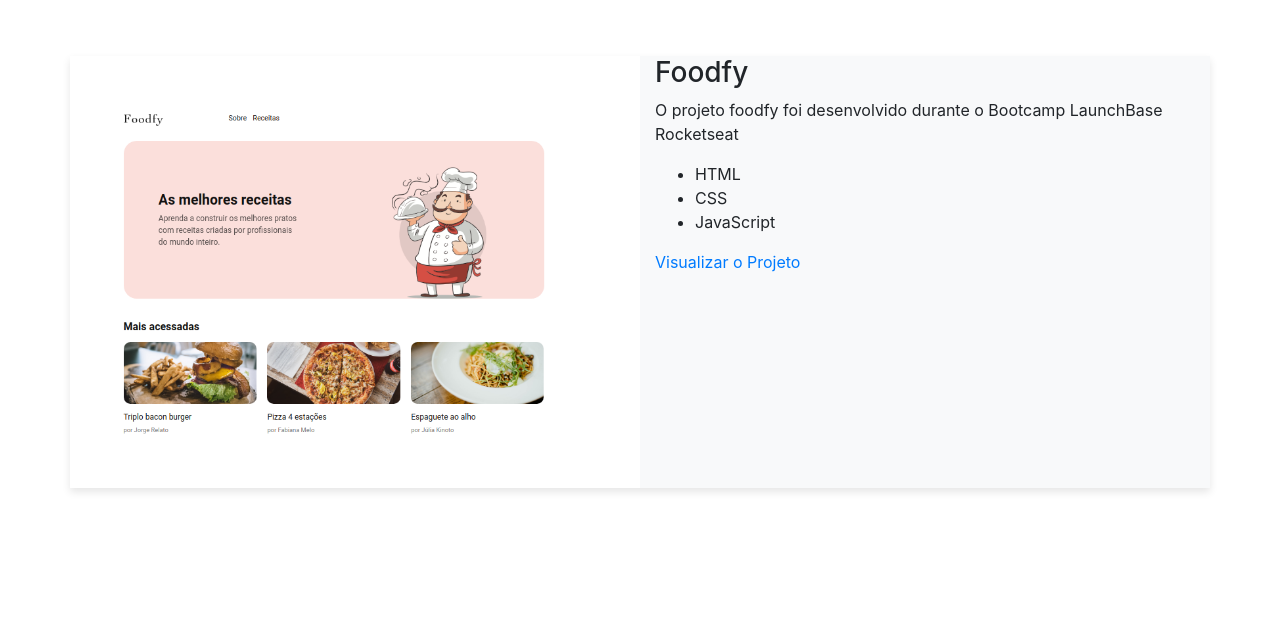
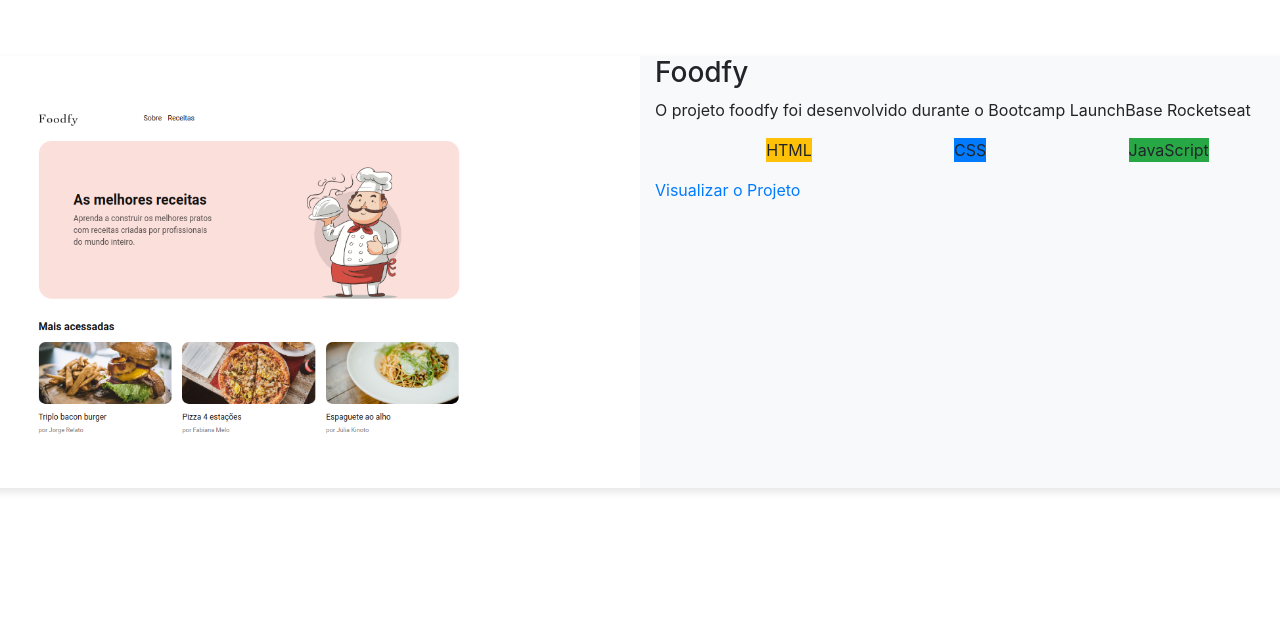
Before and after one commit to jonyreis/jonyreis.github.io, a website: page index.html in a window 1280 px wide. Shown: the part 1696-2340 px from the top of the page. Drawn offline with Linux system fonts and the light colour scheme; files whose address does not match are found by name.

Commit message:
Add bg at tags

```diff
--- a/css/styles.css
+++ b/css/styles.css
@@ -67,3 +67,13 @@ h1::after {
     border-radius: 10px;
     max-width: 500px;
 }
+
+@media only screen and (max-width: 700px) {
+    h1 {
+        font-size: 10px;
+    }
+}
+
+ul li {
+    list-style: none;
+}
--- a/index.html
+++ b/index.html
@@ -68,18 +68,19 @@
             </div>
         </div>
     </section>
-    <section class="container" id="portfolio">
+    <section class="containe" id="portfolio">
         <div class="row box-shadow">
             <div class="col-6 py-5">
                 <img src="/assets/foodfy.png" alt="" srcset="">
             </div>
+
             <div class="col-6 bg-light">
                 <h3>Foodfy</h3>
                 <p>O projeto foodfy foi desenvolvido durante o Bootcamp LaunchBase Rocketseat</p>
-                <ul>
-                    <li>HTML</li>
-                    <li>CSS</li>
-                    <li>JavaScript</li>
+                <ul class="d-flex justify-content-around">
+                    <li class="bg-warning">HTML</li>
+                    <li class="bg-primary">CSS</li>
+                    <li class="bg-success">JavaScript</li>
                 </ul>
                 <a href="http://" target="_blank" rel="noopener noreferrer">Visualizar o Projeto</a>
             </div>
```
